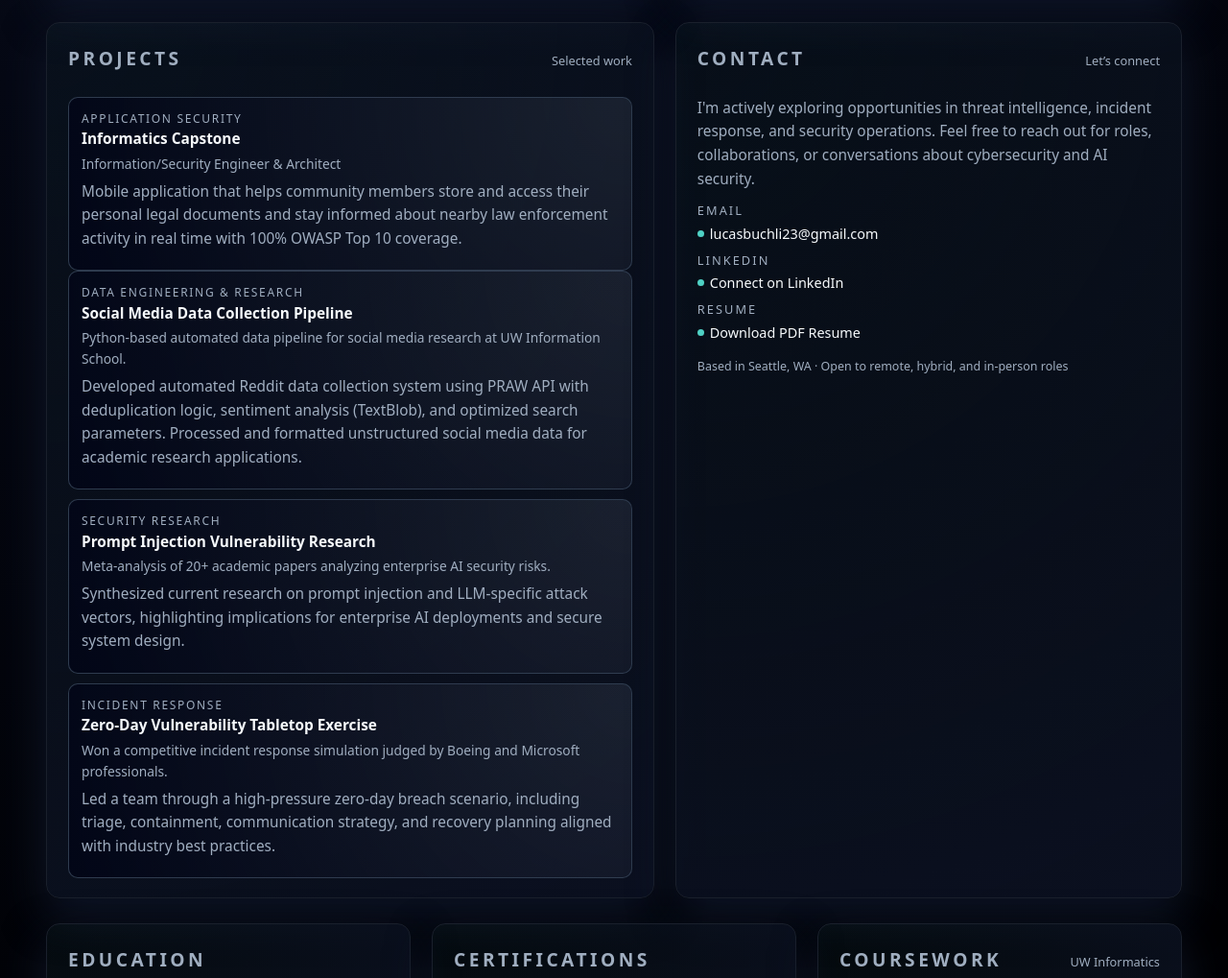
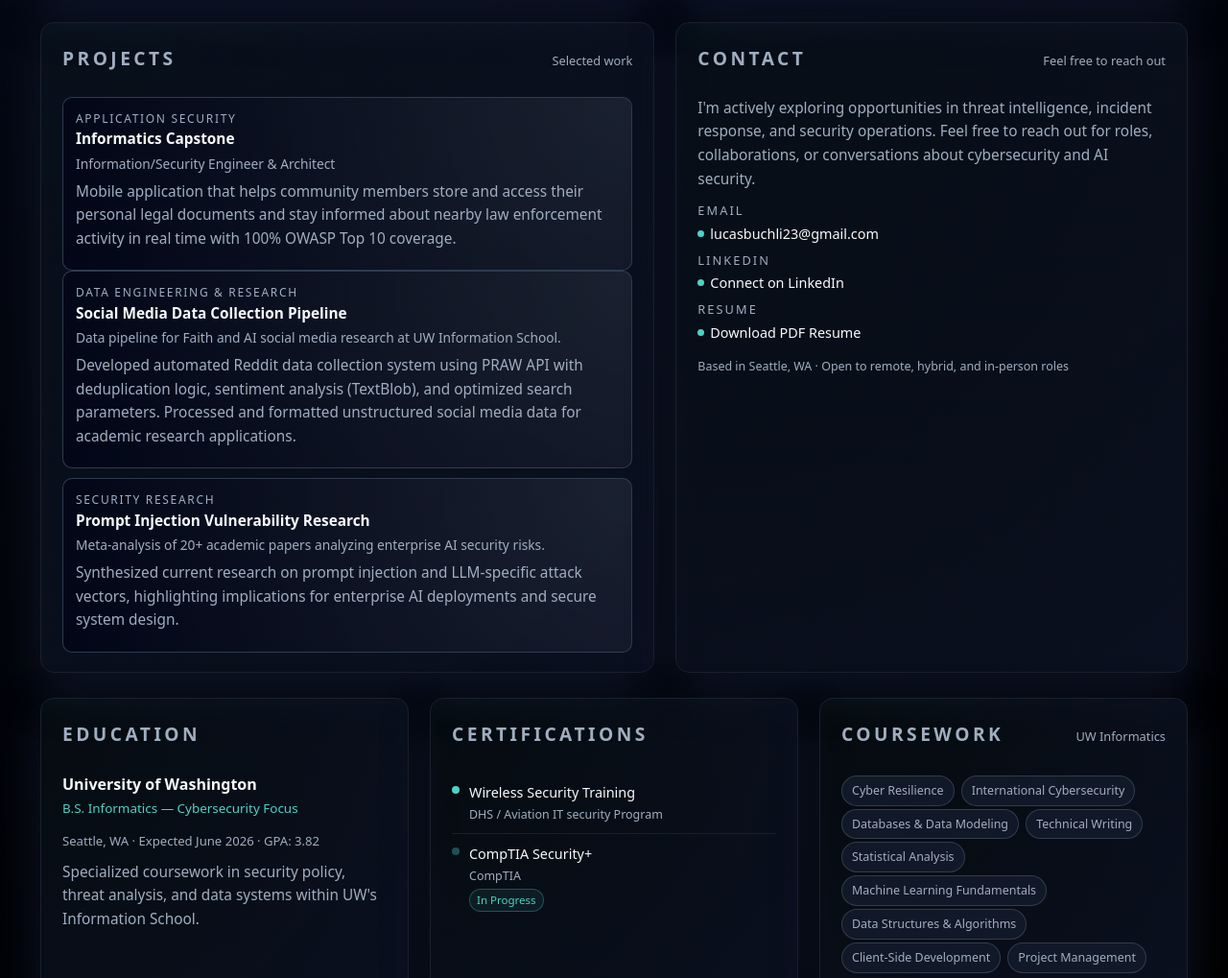
Before and after one commit to lucasbutz/Portfolio, a plain HTML site: page index.html in a window 1280 px wide. Shown: the part 1195-2214 px from the top of the page at 96% size. Drawn offline with Linux system fonts and the light colour scheme.

Commit message:
added Faith dets + whitespace

```diff
--- a/index.html
+++ b/index.html
@@ -47,7 +47,7 @@
 		.page {
 			max-width: 1200px;
 			margin: 0 auto;
-			padding: 32px 8px 64px;
+			padding: 32px 2px 64px;
 		}
 
 		header {
@@ -730,7 +730,7 @@
 						<div class="project-label">Data Engineering & Research</div>
 						<div class="project-title">Social Media Data Collection Pipeline</div>
 						<div class="project-tagline">
-							Python-based automated data pipeline for social media research at UW Information School.
+							Data pipeline for Faith and AI social media research at UW Information School.
 						</div>
 						<p>
 							Developed automated Reddit data collection system using PRAW API with deduplication logic,
@@ -751,7 +751,7 @@
 						</p>
 					</div>
 
-					<div class="project-item">
+					<!-- <div class="project-item">
 						<div class="project-label">Incident Response</div>
 						<div class="project-title">Zero-Day Vulnerability Tabletop Exercise</div>
 						<div class="project-tagline">
@@ -761,14 +761,14 @@
 							Led a team through a high-pressure zero-day breach scenario, including triage,
 							containment, communication strategy, and recovery planning aligned with industry best practices.
 						</p>
-					</div>
+					</div> -->
 				</div>
 			</section>
 
 			<section id="contact" class="card">
 				<div class="section-header">
 					<h2>Contact</h2>
-					<span>Let’s connect</span>
+					<span>Feel free to reach out</span>
 				</div>
 
 				<p>
```
